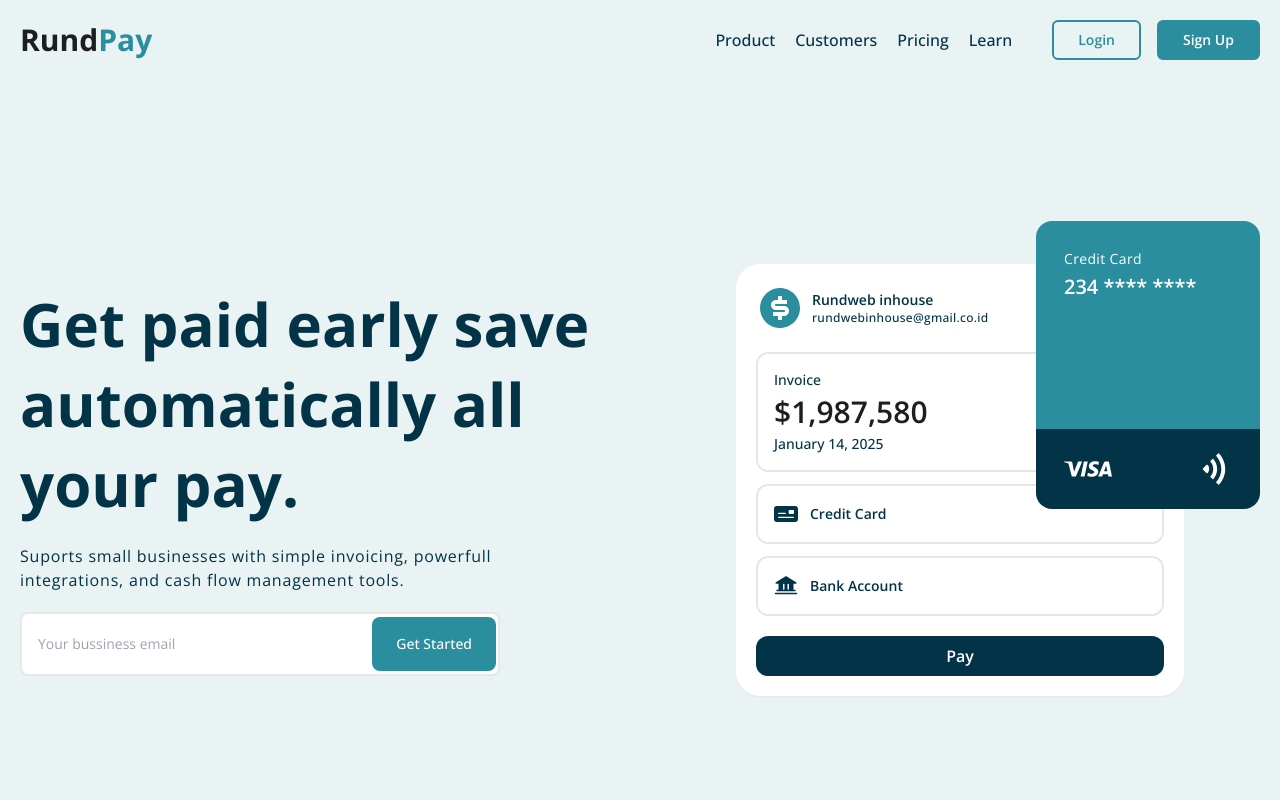
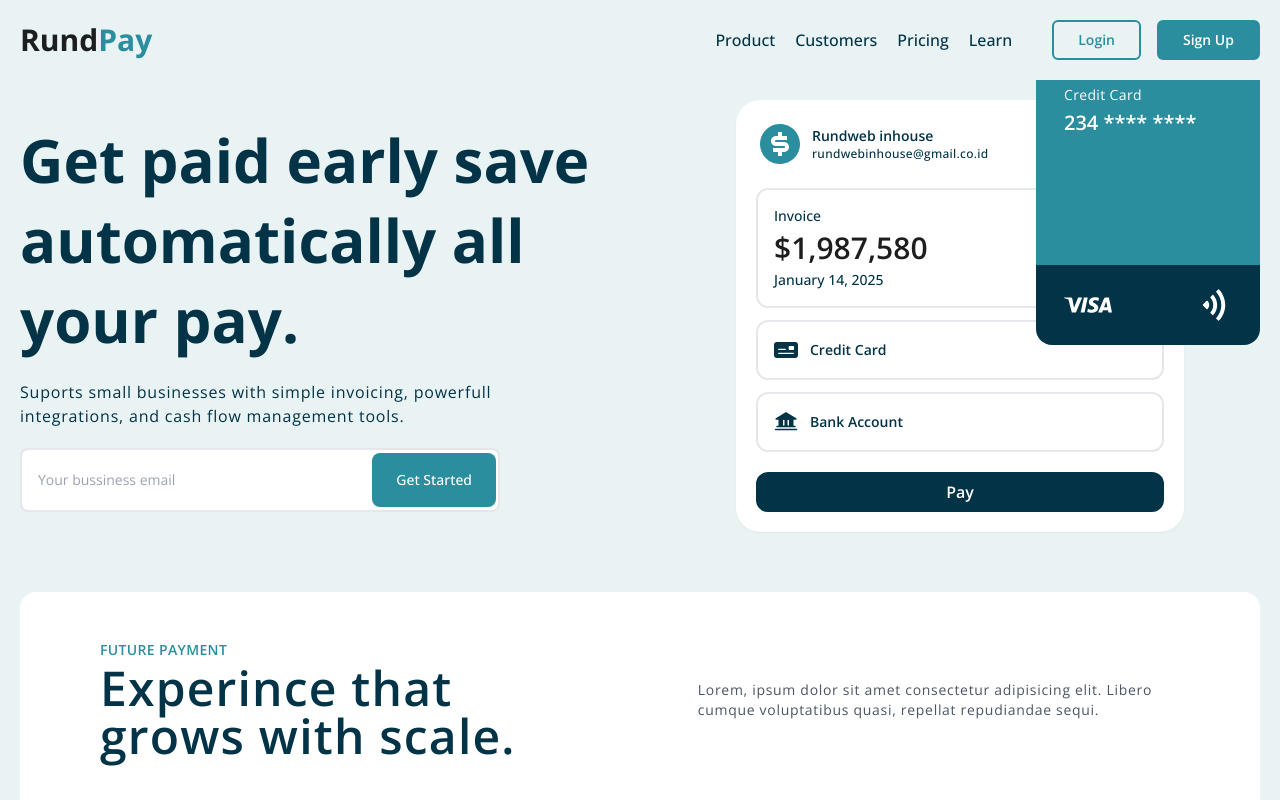
Before and after one commit to rundweb/Rundpay, a React (Vite) app: page / in a window 1280 px wide. Shown: the top 800 px of the page. Built offline with nearby package versions, Linux system fonts and the light colour scheme.

Commit message:
home edit

```diff
--- a/src/components/HomeComponents.jsx
+++ b/src/components/HomeComponents.jsx
@@ -6,7 +6,7 @@ import { PiBankFill } from "react-icons/pi";
 const HomeComponents = () => {
   return (
     <div
-      className="flex flex-col p-5 gap-10 overflow-hidden min-h-screen items-center
+      className="flex flex-col p-5 gap-10 overflow-hidden items-center
       md:flex-row max-w-7xl m-auto md:justify-between
       lg:-mt-5
     "
```
